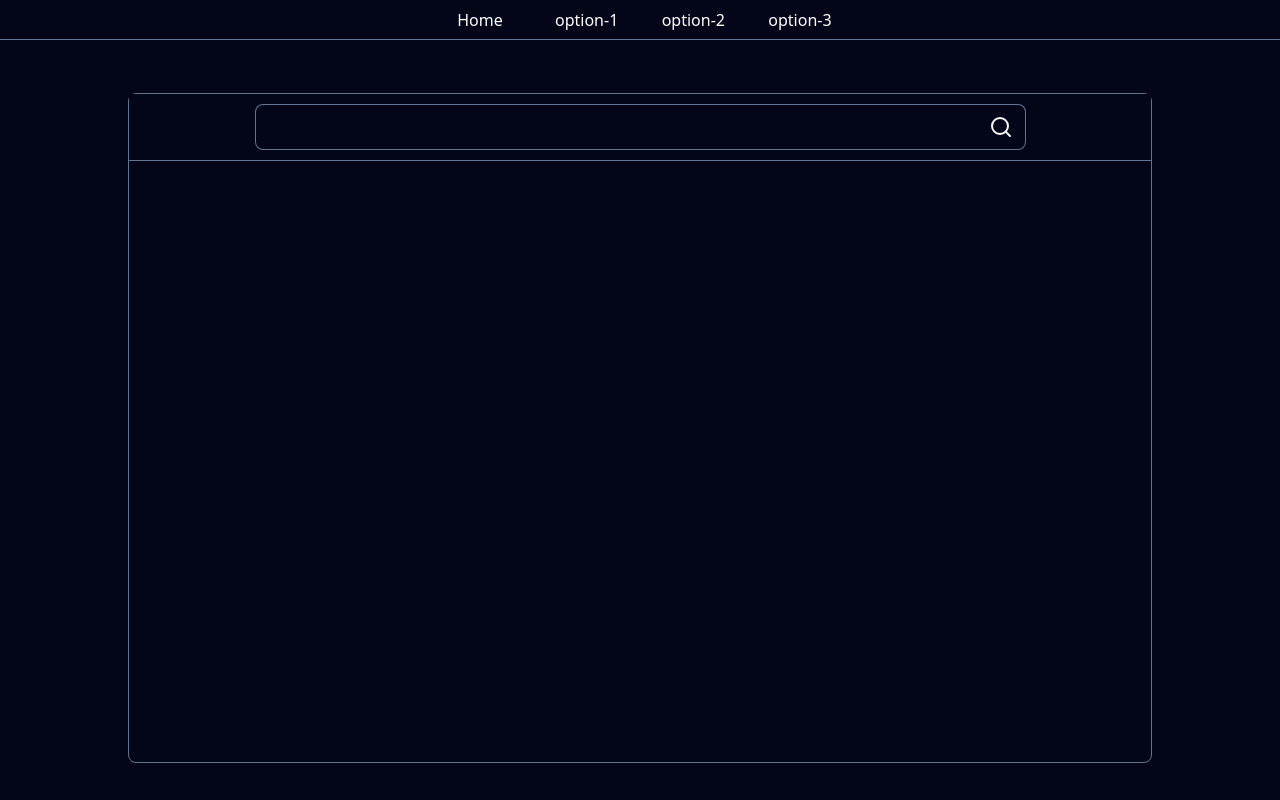
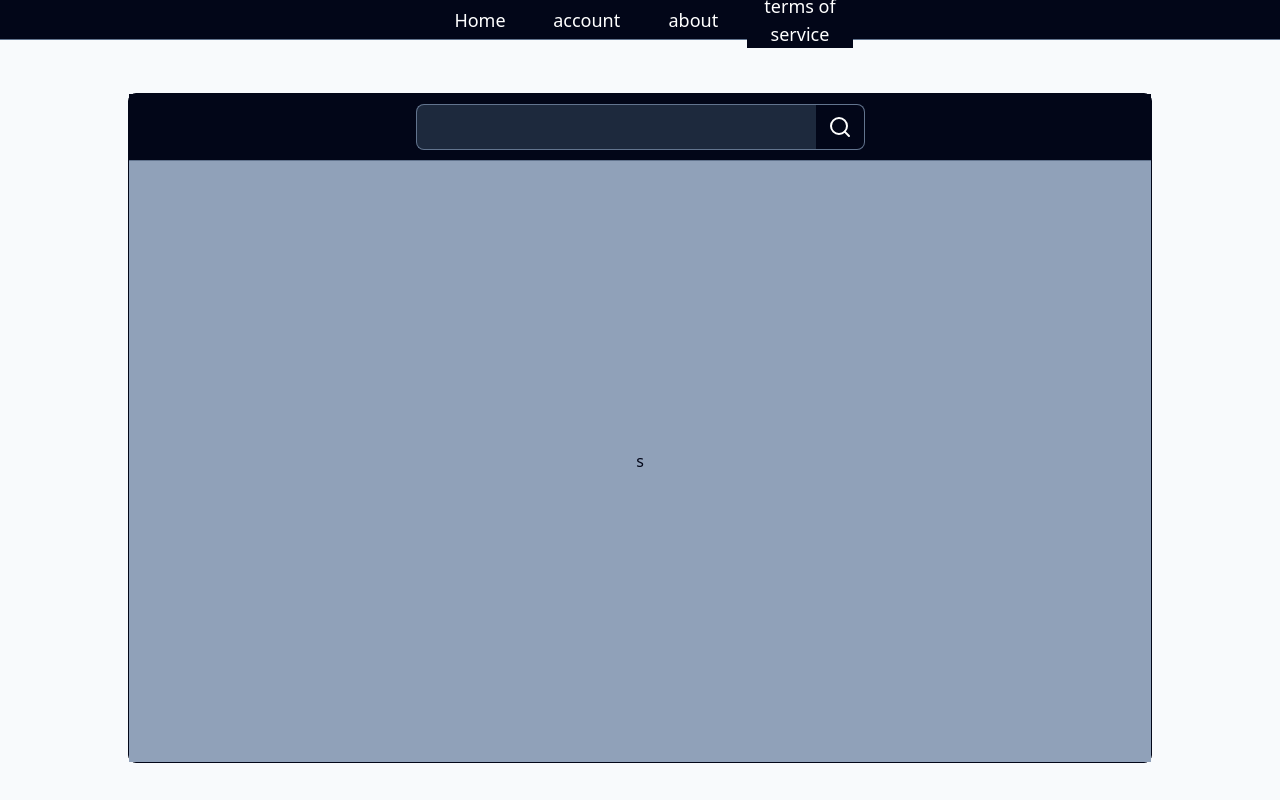
Before and after one commit to omid2007hope/Data-Science-Project, a React (Vite) app in the folder frontend/: page / in a window 1280 px wide. Built offline with nearby package versions, Linux system fonts and the light colour scheme.

Commit message:
Better CSS

```diff
--- a/frontend/src/component/layout/Header.jsx
+++ b/frontend/src/component/layout/Header.jsx
@@ -2,31 +2,37 @@ import {
   CSS_flexRow,
   CSS_fixPosition,
   CSS_color_darkest,
+  CSS_color_dark,
+  CSS_color_light,
+  CSS_color_lightest,
   CSS_text_hover_active_colorBase,
+  CSS_responsiveTextSize,
 } from "../../libraries/CSS_General";
 
 function Header() {
   const HeaderMenuOption = [
     { id: 1, option: "Home" },
-    { id: 2, option: "option-1" },
-    { id: 3, option: "option-2" },
-    { id: 4, option: "option-3" },
+    { id: 2, option: "account" },
+    { id: 3, option: "about" },
+    { id: 4, option: "terms of service" },
   ];
 
   return (
     <>
       <header
-        className={`justify-center w-full h-1/20 border-b ${CSS_flexRow} ${CSS_color_darkest} ${CSS_fixPosition}`}
+        className={`justify-center w-full h-7/100 md:h-5/100 lg:h-5/100 border-b ${CSS_flexRow} ${CSS_color_darkest} ${CSS_fixPosition}`}
       >
-        <div className={`justify-evenly w-1/3 h-full ${CSS_flexRow}`}>
+        <div
+          className={`justify-evenly w-2/3 md:w-1/3 lg:w-1/3 h-full ${CSS_flexRow}`}
+        >
           {HeaderMenuOption.map((item) => {
             return (
               <div
                 key={item.id}
-                className={`justify-center w-1/4 h-full ${CSS_flexRow}`}
+                className={`justify-center w-1/4 h-full ${CSS_flexRow} ${CSS_color_darkest}`}
               >
                 <button
-                  className={`justify-around ${CSS_text_hover_active_colorBase} ${CSS_flexRow} ${CSS_color_darkest}`}
+                  className={`justify-around ${CSS_responsiveTextSize} ${CSS_text_hover_active_colorBase} ${CSS_flexRow} ${CSS_color_darkest}`}
                 >
                   {item.option}
                 </button>
--- a/frontend/src/libraries/CSS_General.jsx
+++ b/frontend/src/libraries/CSS_General.jsx
@@ -1,12 +1,22 @@
-export const CSS_mainStyle = `w-screen h-screen`;
+// Good Stuff
 
 export const CSS_H_W_full = `w-full h-full`;
+
+export const CSS_responsiveTextSize = `text-sm md:text-md lg:text-lg`;
+
+export const CSS_responsive_input_btn_height = `py-1.5 md:py-2.5 lg:2.5`;
+
+export const CSS_responsive_btn_width = `px-1.5 md:px-3 lg:px-3`;
+
+export const CSS_text_hover_active_colorBase = `text-white hover:text-white/80 active:text-white transition-colors duration-200 ease-in-out`;
+
+export const CSS_fixPosition = `fixed z-50`;
 
 export const CSS_flexRow = `flex flex-row items-center`;
 
 export const CSS_flexCol = `flex flex-col items-center`;
 
-export const CSS_fixPosition = `fixed z-50`;
+//! Color Plates
 
 export const CSS_color_darkest = `bg-slate-950 text-slate-50 border-slate-500`;
 
@@ -16,7 +26,9 @@ export const CSS_color_light = `bg-slate-400 text-slate-950 border-slate-500`;
 
 export const CSS_color_lightest = `bg-slate-50 text-slate-950 border-slate-500`;
 
-export const CSS_text_hover_active_colorBase = `text-white hover:text-white/80 active:text-white transition-colors duration-200 ease-in-out`;
+// need more thinking
+
+export const CSS_mainStyle = `w-screen h-screen`;
 
 export const CSS_border_left = `border-y border-l rounded-l-lg`;
 
--- a/frontend/src/page/Home.jsx
+++ b/frontend/src/page/Home.jsx
@@ -1,38 +1,63 @@
+import { useState } from "react";
 import {
   CSS_flexCol,
   CSS_color_darkest,
+  CSS_color_dark,
+  CSS_color_light,
+  CSS_color_lightest,
   CSS_H_W_full,
   CSS_border_left,
   CSS_border_right,
   CSS_flexRow,
   CSS_generalBorder,
+  CSS_text_hover_active_colorBase,
+  CSS_responsive_input_btn_height,
+  CSS_responsive_btn_width,
 } from "../libraries/CSS_General";
 
 import { Search } from "lucide-react";
 
 function Home() {
+  const [search, setSearch] = useState("");
+
+  const searchSomething = () => {
+    if (search) {
+      console.log(search);
+      setSearch();
+    } else {
+      alert("Input is empty");
+      return;
+    }
+  };
+
   return (
     <>
       <div
-        className={`justify-center pt-14 ${CSS_H_W_full} ${CSS_flexCol} ${CSS_color_darkest}`}
+        className={`justify-center pt-14 ${CSS_H_W_full} ${CSS_flexCol} ${CSS_color_lightest}`}
       >
         <div
-          className={`w-4/10 md:w-8/10 h-9/10 justify-between ${CSS_generalBorder} ${CSS_flexCol} ${CSS_color_darkest}`}
+          className={`w-8/10 md:w-8/10 h-9/10 justify-between ${CSS_generalBorder} ${CSS_flexCol}`}
         >
           <div
-            className={`justify-center w-full h-1/10 border-b ${CSS_flexRow} ${CSS_color_darkest} `}
+            className={`justify-center w-full h-1/10 border-b ${CSS_flexRow} ${CSS_color_darkest}`}
           >
             <input
               type="text"
-              className={`pl-2.5 pr-120 py-2.5 ${CSS_color_darkest} ${CSS_border_left}`}
+              className={`pl-2.5  w-60 md:w-100 lg:w-100 ${CSS_responsive_input_btn_height} ${CSS_color_dark} ${CSS_border_left}`}
+              onChange={(e) => setSearch(e.target.value.trim())}
             />
             <button
-              className={`py-2.5 px-3 ${CSS_color_darkest} ${CSS_border_right} ${CSS_flexCol}`}
+              className={`${CSS_responsive_btn_width} ${CSS_responsive_input_btn_height} ${CSS_color_darkest} ${CSS_border_right} ${CSS_flexCol} ${CSS_text_hover_active_colorBase}`}
+              onClick={() => searchSomething()}
             >
               <Search />
             </button>
           </div>
-          <div className={`justify-center w-full h-9/10 ${CSS_flexCol}`}></div>
+          <div
+            className={`justify-center w-full h-9/10 ${CSS_flexCol} ${CSS_color_light}`}
+          >
+            s
+          </div>
         </div>
       </div>
     </>
```
